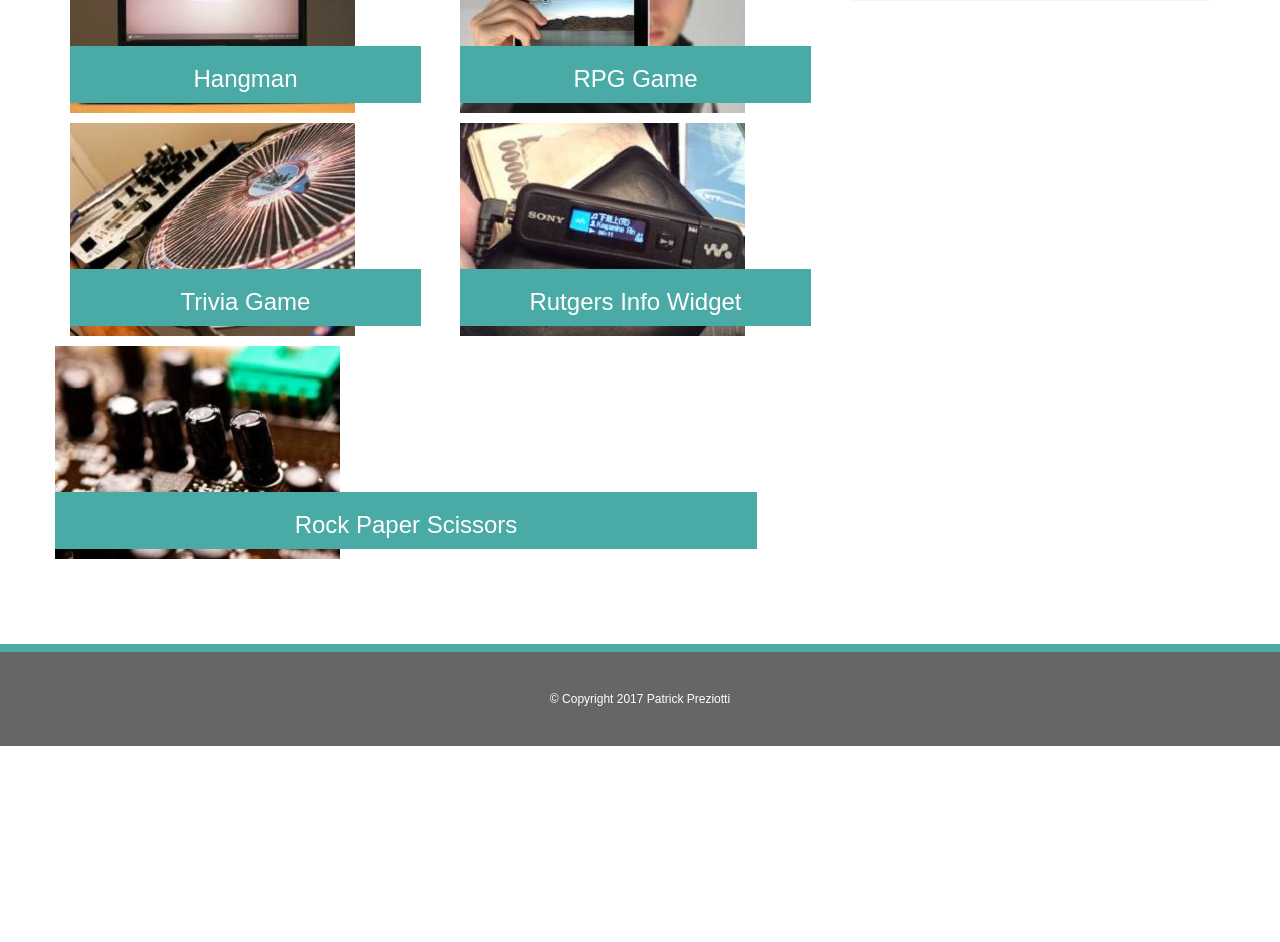
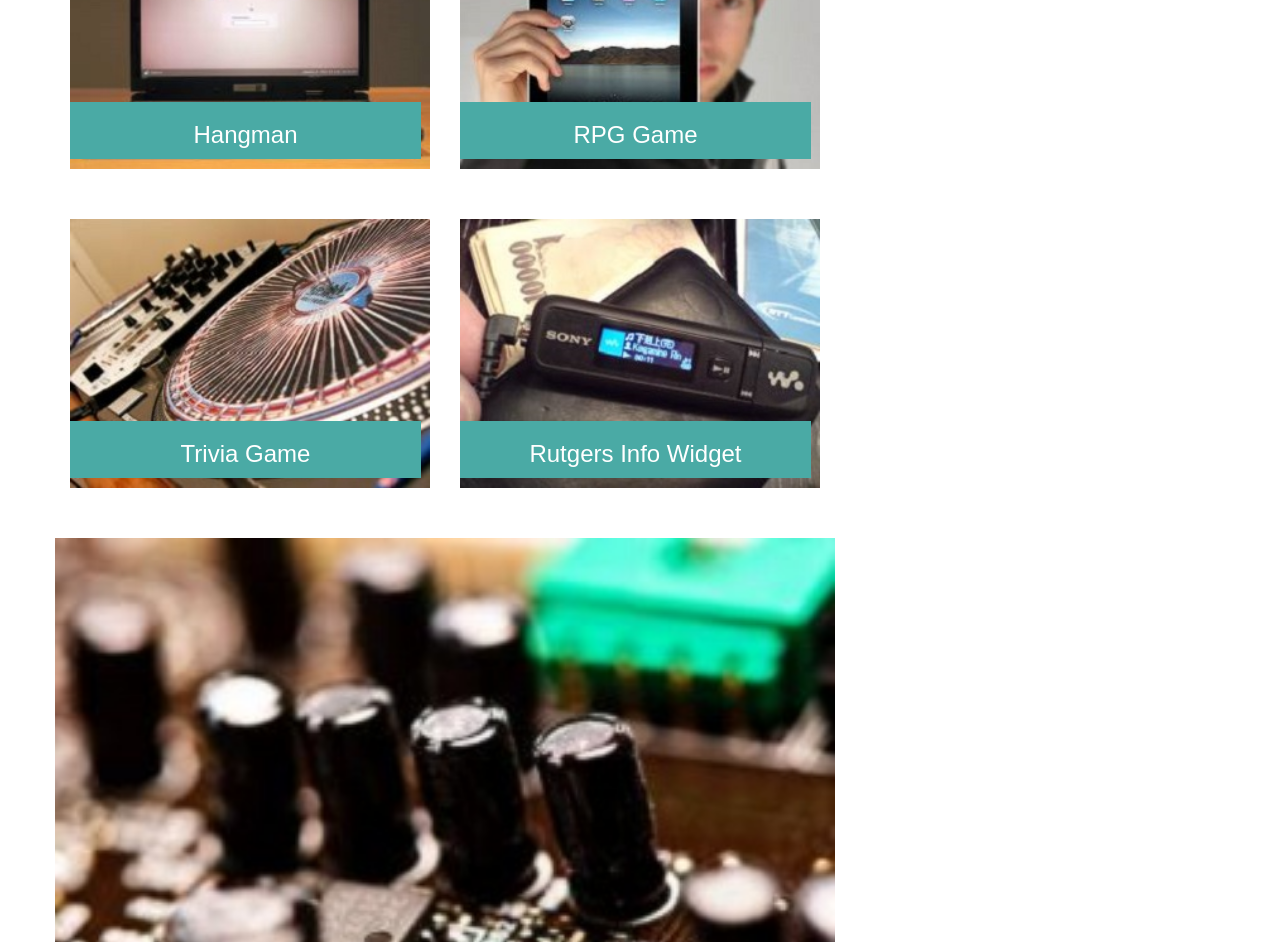
Before and after one commit to ppreziotti/Bootstrap-Portfolio, a plain HTML site: page portfolio.html in a window 1280 px wide. Shown: the part 342-1284 px from the top of the page. Before the commit the page ends 1088 px from the top, so only its background shows below. Drawn offline with nearby package versions, Linux system fonts and the light colour scheme.

Commit message:
element and styling changes

```diff
--- a/assets/css/style.css
+++ b/assets/css/style.css
@@ -57,16 +57,19 @@ body {
 	font-family: 'Arial', 'Helvetica Neue', Helvetica, sans-serif;
 }
 
-.img-responsive {
+.figure-img {
+	margin-top: 10px;
+	margin-bottom: 40px;
+	width: 100%;
 	position: relative;
-	margin-top: 10px;
 }
 
-.caption {
-	position: absolute;
-	bottom: 10px;
+.figure-caption {
 	text-align: center;
 	color: #ffffff;
 	background-color: #4aaaa5;
+	position: absolute;
+	bottom: 50px;
+	left: 15px;
 	width: 90%;
 }
--- a/portfolio.html
+++ b/portfolio.html
@@ -51,28 +51,28 @@
 
 				</div>
 
+
 				<div class="row">
 
 					<div class="col-xs-12 col-sm-6 col-md-6">
 
-						<!-- Images with text for portfolio material -->
-						<div>
-							<img class="img-responsive" src="assets/images/technics-q-c-200-200-1.jpg" alt="Hangman">
-							<div class="caption">
+						<figure class="figure">
+							<img class="figure-img img-fluid" src="assets/images/technics-q-c-200-200-1.jpg" alt="Hangman">
+							<figcaption class="figure-caption text-bottom">
 								<h3>Hangman</h3>
-							</div>
-						</div>
+							</figcaption>
+						</figure>
 
 					</div>
 
 					<div class="col-xs-12 col-sm-6 col-md-6">
 
-						<div>
-							<img class="img-responsive" src="assets/images/technics-q-c-200-200-2.jpg" alt="RPG Game">
-							<div class="caption">
+						<figure class="figure">
+							<img class="figure-img img-fluid" src="assets/images/technics-q-c-200-200-2.jpg" alt="RPG Game">
+							<figcaption class="figure-caption">
 								<h3>RPG Game</h3>
-							</div>
-						</div>
+							</figcaption>
+						</figure>
 
 					</div>
 
@@ -82,23 +82,23 @@
 
 					<div class="col-xs-12 col-sm-6 col-md-6">
 
-						<div>
-							<img class="img-responsive" src="assets/images/technics-q-c-200-200-6.jpg" alt="Trivia Game">
-							<div class="caption" style="display: inline">
+						<figure class="figure">
+							<img class="figure-img img-fluid" src="assets/images/technics-q-c-200-200-6.jpg" alt="Trivia Game">
+							<figcaption class="figure-caption">
 								<h3>Trivia Game</h3>
-							</div>
-						</div>
+							</figcaption>
+						</figure>
 
 					</div>
 
 					<div class="col-xs-12 col-sm-6 col-md-6">
 
-						<div>
-							<img class="img-responsive" src="assets/images/technics-q-c-200-200-7.jpg" alt="Rutgers Info Widget">
-							<div class="caption">
+						<figure>
+							<img class="figure-img img-fluid" src="assets/images/technics-q-c-200-200-7.jpg" alt="Rutgers Info Widget">
+							<figcaption class="figure-caption">
 								<h3>Rutgers Info Widget</h3>
-							</div>
-						</div>
+							</figcaption>
+						</figure>
 
 					</div>
 
@@ -108,12 +108,12 @@
 
 					<div class-="col-xs-12 col-sm-6 col-md-6">
 
-						<div>
-							<img class="img-responsive" src="assets/images/technics-q-c-200-200-9.jpg" alt="Rock Paper Scissors">
-							<div class="caption">
+						<figure>
+							<img class="figure-img img-fluid" src="assets/images/technics-q-c-200-200-9.jpg" alt="Rock Paper Scissors">
+							<figcaption class="figure-caption">
 								<h3>Rock Paper Scissors</h3>
-							</div>
-						</div>
+							</figcaption>
+						</figure>
 
 					</div>
 
```
